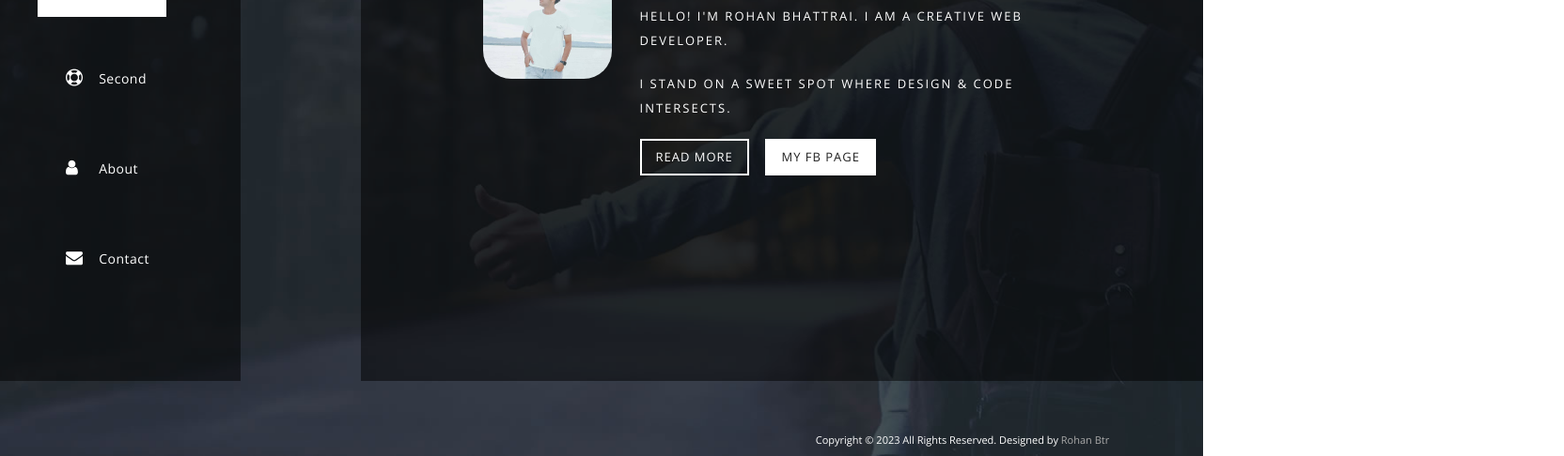
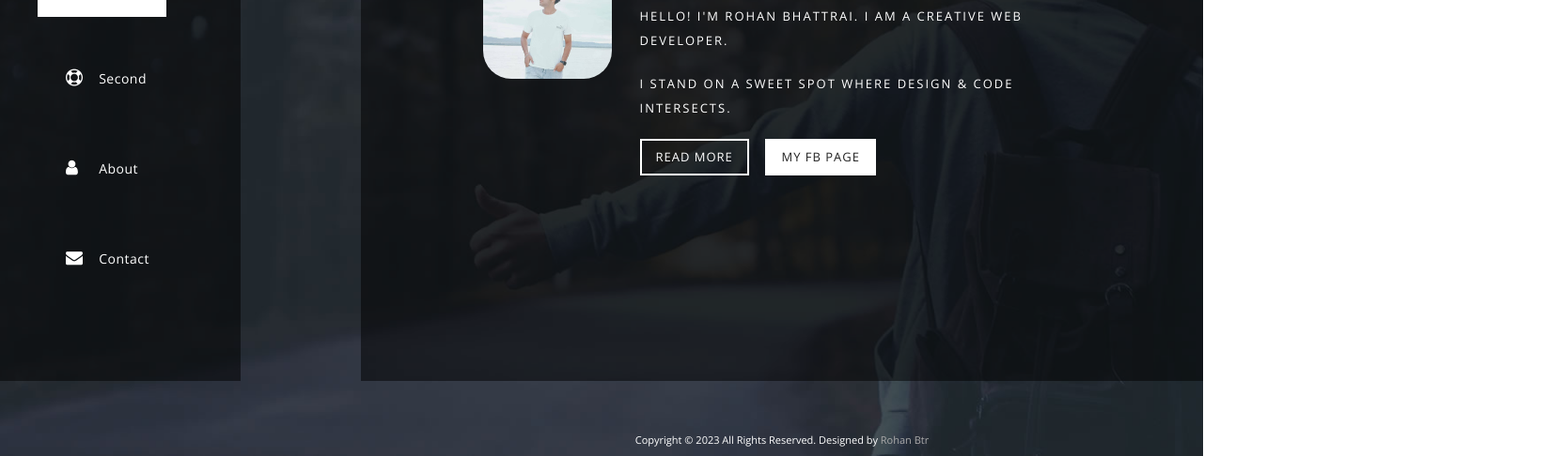
Before and after one commit to Rohan-Btr/rohan_btr, a plain HTML site: page index.html in a window 1280 px wide. Shown: the part 314-800 px from the top of the page at 94% size, 1664 px wide, since content can reach past the window. Drawn offline with nearby package versions, Linux system fonts and the light colour scheme.

Commit message:
Update templatemo-main.css

```diff
--- a/css/templatemo-main.css
+++ b/css/templatemo-main.css
@@ -696,8 +696,8 @@ nav a:hover::before {
 
 .footer .content {
 	left: 30%;
-	width: 100%;
-	max-width: 100%;
+	width: 70%;
+	max-width: 70%;
 	position: absolute;
 	bottom: 0;
 	right: 0;
```
